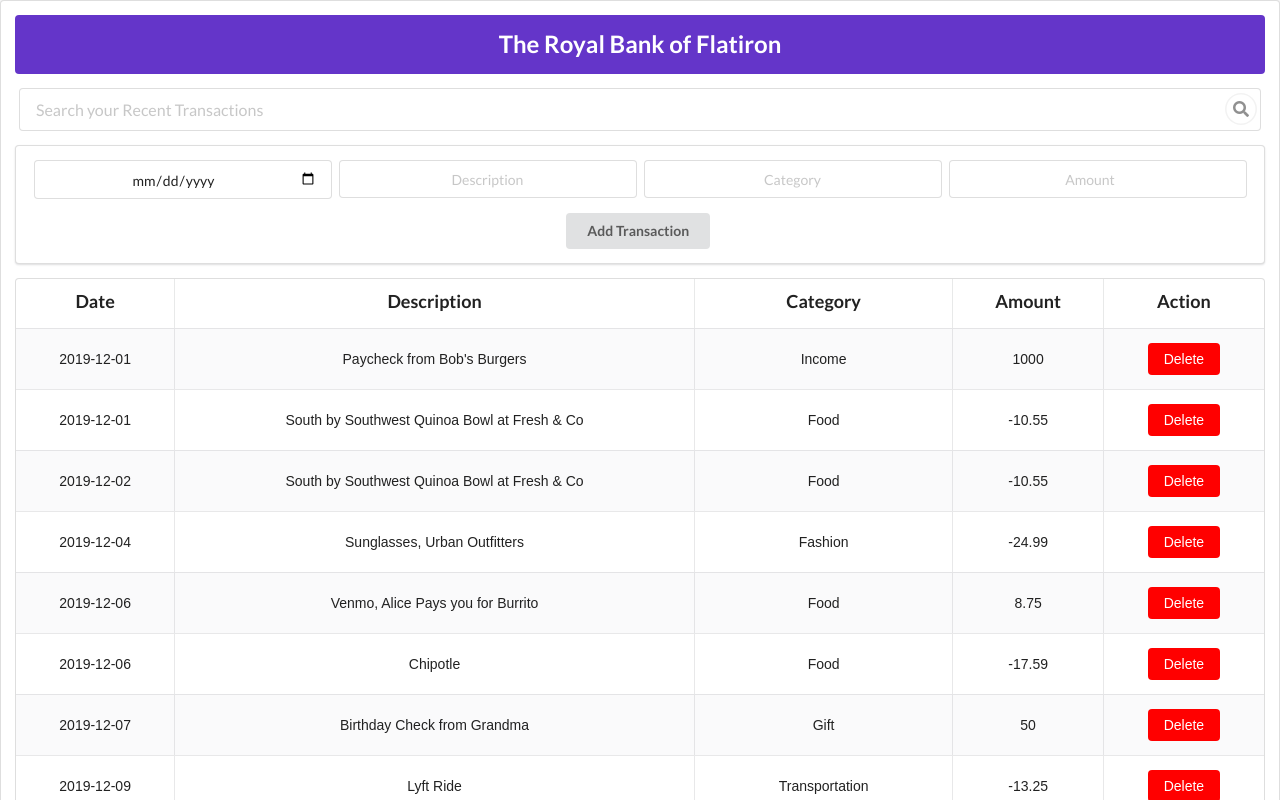
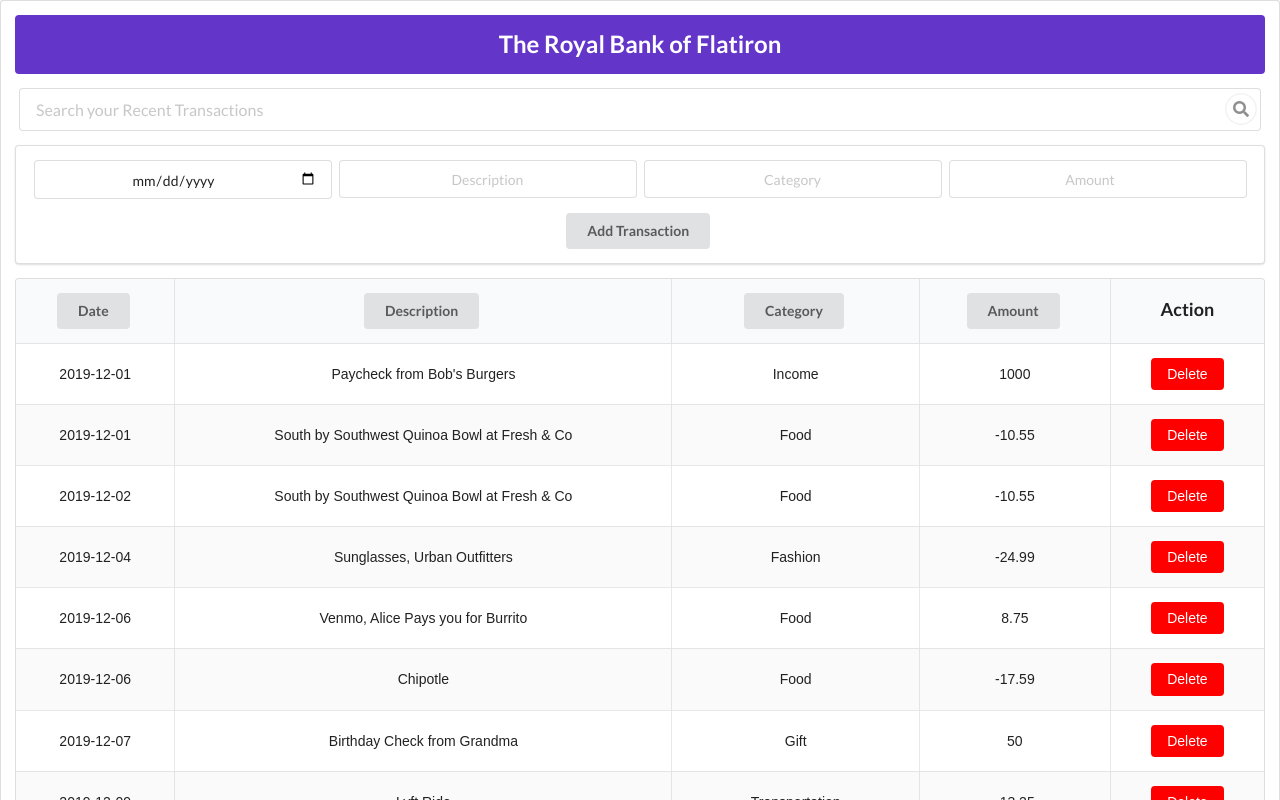
Before and after one commit to Njmwas-Moringa-Class/phase-2-hooks-code-challenge-bank-of-flatiron-Edensel, a React (Create React App) app: page / in a window 1280 px wide. Shown: the top 800 px of the page. Built offline with nearby package versions, Linux system fonts and the light colour scheme; data requests are answered from the project's data file.

Commit message:
Updated the transaction list with functionality to sorttransactions by either category or description

```diff
--- a/src/components/TransactionsList.js
+++ b/src/components/TransactionsList.js
@@ -1,28 +1,69 @@
-import React from "react";
+import React, { useState } from "react";
 import Transaction from "./Transaction";
 
 function TransactionsList({ transactions, deleteTransaction }) {
+  const [sortBy, setSortBy] = useState("");
+
+  const handleSort = (type) => {
+    if (sortBy === type) {
+      setSortBy("");
+    } else {
+      setSortBy(type);
+    }
+  };
+
+  const sortedTransactions = [...transactions].sort((a, b) => {
+    if (sortBy === "category") {
+      return a.category.localeCompare(b.category);
+    } else if (sortBy === "description") {
+      return a.description.localeCompare(b.description);
+    }
+    return 0;
+  });
+
   return (
     <table className="ui celled striped padded table">
-      <tbody>
+      <thead>
         <tr>
           <th>
-            <h3 className="ui center aligned header">Date</h3>
+            <button
+              className="ui button"
+              onClick={() => handleSort("date")}
+            >
+              Date
+            </button>
           </th>
           <th>
-            <h3 className="ui center aligned header">Description</h3>
+            <button
+              className="ui button"
+              onClick={() => handleSort("description")}
+            >
+              Description
+            </button>
           </th>
           <th>
-            <h3 className="ui center aligned header">Category</h3>
+            <button
+              className="ui button"
+              onClick={() => handleSort("category")}
+            >
+              Category
+            </button>
           </th>
           <th>
-            <h3 className="ui center aligned header">Amount</h3>
+            <button
+              className="ui button"
+              onClick={() => handleSort("amount")}
+            >
+              Amount
+            </button>
           </th>
           <th>
             <h3 className="ui center aligned header">Action</h3>
           </th>
         </tr>
-        {transactions.map((transaction) => (
+      </thead>
+      <tbody>
+        {sortedTransactions.map((transaction) => (
           <Transaction
             key={transaction.id}
             transaction={transaction}
```
Also changed, not shown: 1 other file (tests, documents, lock files or other folders).
